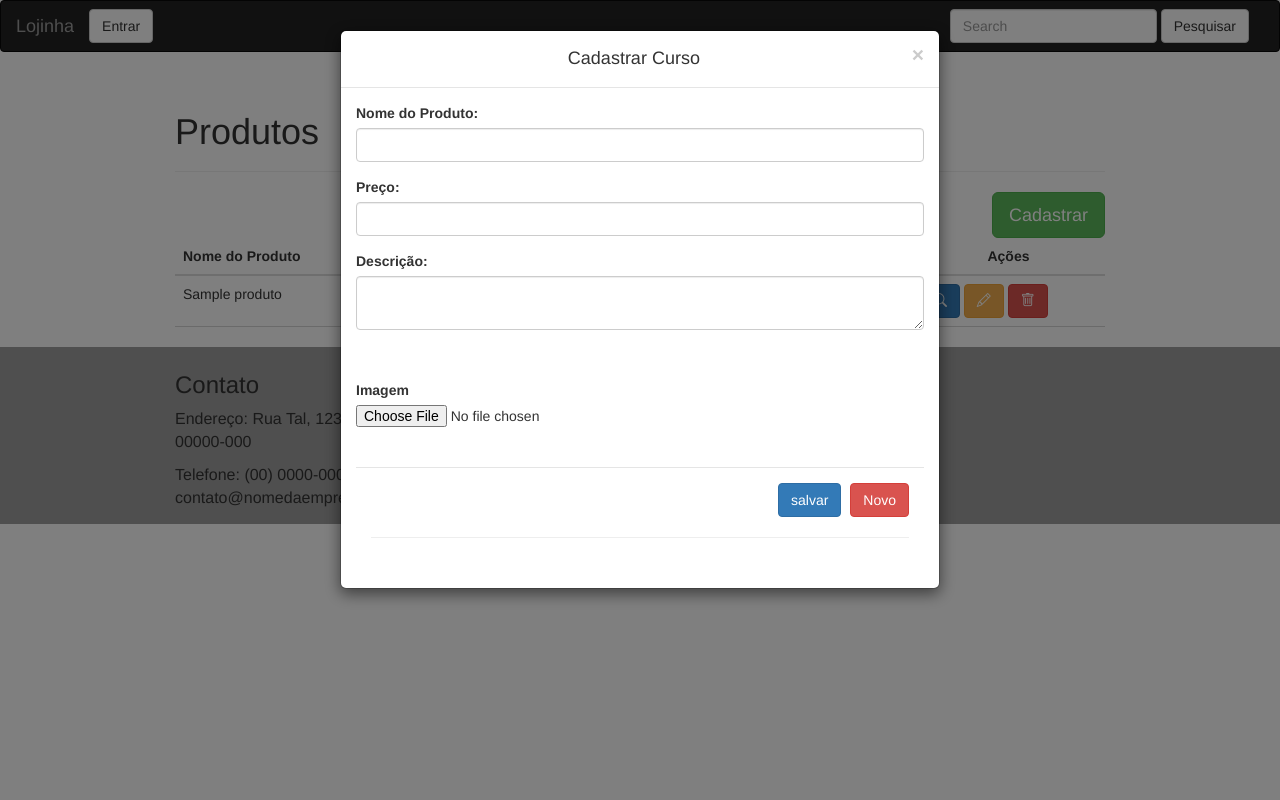
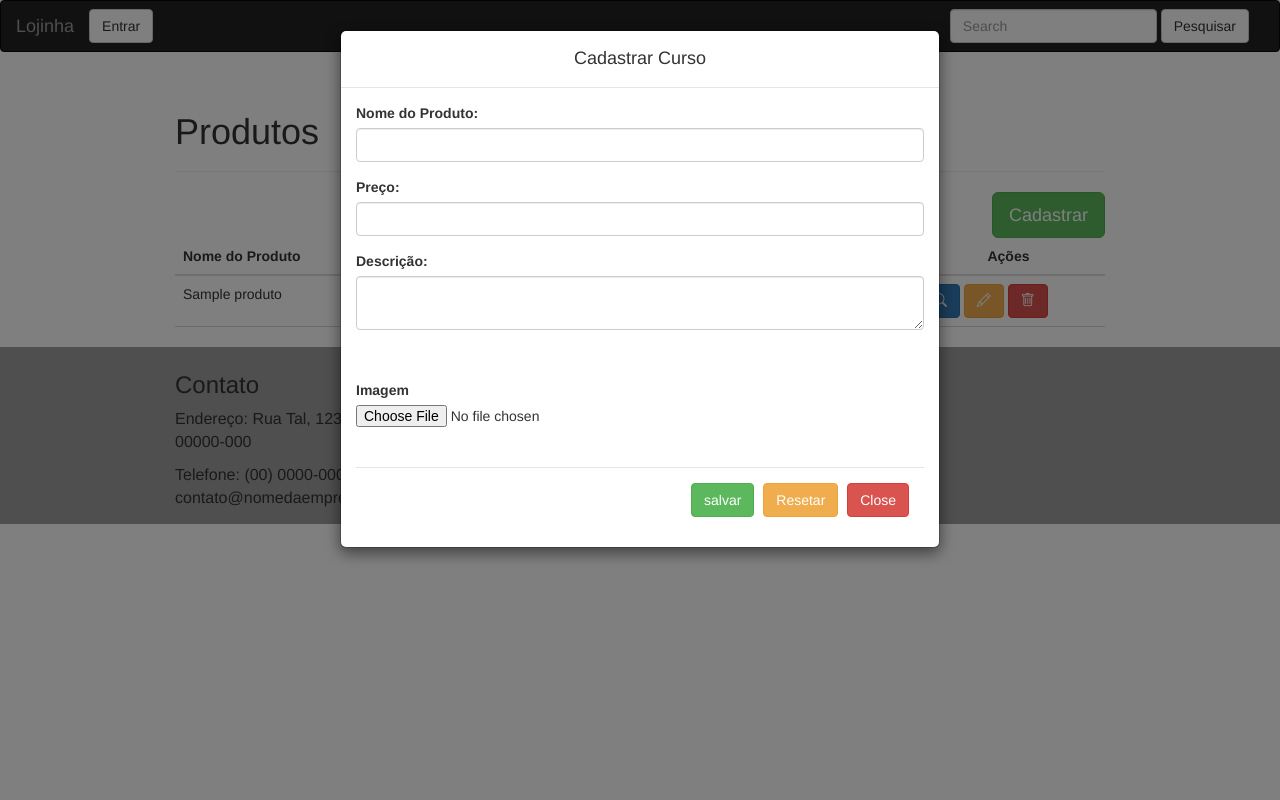
Before and after one commit to DiegoViolaSilva/Projetos, a PHP site: page /meus/Produtos.php in a window 1280 px wide, after a click on "Cadastrar". Run offline with PHP 8.4, Linux system fonts and the light colour scheme; tables that the repository leaves empty or names only in its code hold one stand-in row (values such as "Sample post"); grey boxes marked "Sample" are stand-in pictures; some libraries are stand-ins or nearby versions.

Commit message:
adcionado imagens para alteração e inicio de modificações visuais do modal

```diff
--- a/produto/Produtos.php
+++ b/produto/Produtos.php
@@ -37,8 +37,8 @@ if (isset($_REQUEST["act=save"])  && $nome_do_produto != "") {
   try {
     $nome_imagem = $_FILES['imagem']['name'];
     if ($id != "") {
-      $stmt = $conexao->prepare("UPDATE produtos SET nome_do_produto=?, preco=?,descriao=?, imagem= $nome_imagem  WHERE id = ?");
-      $stmt->bindParam(4, $id);
+      $stmt = $conexao->prepare("UPDATE produtos SET nome_do_produto=?, preco=?,descriao=?, imagem= ?  WHERE id = ?");
+      $stmt->bindParam(5, $id);
     } else {
       $stmt = $conexao->prepare("INSERT INTO produtos (nome_do_produto, preco, descriao,imagem) VALUES (?, ?, ?,?)");
     }
@@ -49,6 +49,7 @@ if (isset($_REQUEST["act=save"])  && $nome_do_produto != "") {
 
     if ($stmt->execute()) {
 
+      if ($id == ""){
       $ultimo_id = $conexao->lastInsertId();
 
           //Diretório onde o arquivo vai ser salvo
@@ -57,7 +58,11 @@ if (isset($_REQUEST["act=save"])  && $nome_do_produto != "") {
           //Criar a pasta de foto
           mkdir($diretorio, 0755);
           move_uploaded_file($_FILES['imagem']['tmp_name'], $diretorio.$nome_imagem);
+      } else {
+        $diretorio = 'imagens/' . $id.'/';
 
+        move_uploaded_file($_FILES['imagem']['tmp_name'], $diretorio.$nome_imagem);
+      }
       if ($stmt->rowCount() > 0) {
 
         // echo '<script type="text/javascript">';
@@ -227,7 +232,7 @@ if (isset($_REQUEST["act"]) && $_REQUEST["act"] == "del" && $id != "") {
       <div class="modal-dialog" role="document">
         <div class="modal-content">
           <div class="modal-header">
-            <button type="button" class="close" data-dismiss="modal" aria-label="Close"><span aria-hidden="true">&times;</span></button>
+
             <h4 class="modal-title text-center" id="myModalLabel">Cadastrar Curso</h4>
           </div>
           <div class="modal-body">
@@ -276,9 +281,10 @@ if (isset($_REQUEST["act"]) && $_REQUEST["act"] == "del" && $id != "") {
               </div>
               <div class="modal-footer">
 
-             <input type="submit" class="btn btn-primary" value="salvar"/>
-            <input type="reset" value="Novo"  class ="btn btn-danger"/>
-           <hr>
+             <input type="submit" class="btn btn-success" value="salvar"/>
+            <input type="reset" value="Resetar"  class ="btn btn-warning"/>
+            <button type="button"  class ="btn btn-danger" data-dismiss="modal">Close</button>
+
 
               </div>
             </form>
@@ -303,7 +309,10 @@ if (isset($_REQUEST["act"]) && $_REQUEST["act"] == "del" && $id != "") {
             <?php
             $stmt = $conexao->prepare("SELECT * FROM produtos");
             ($stmt->execute());
-            while ($rs = $stmt->fetch(PDO::FETCH_OBJ)) { ?>
+            while ($rs = $stmt->fetch(PDO::FETCH_OBJ)) {
+              $diretorio = 'imagens/'.$rs->id.'/'.$rs->imagem;
+
+              ?>
               <tr>
                 <td><?php echo $rs->nome_do_produto; ?></td>
                 <td><?php echo $rs->preco; ?></td>
@@ -328,8 +337,8 @@ if (isset($_REQUEST["act"]) && $_REQUEST["act"] == "del" && $id != "") {
                 <div class="modal-dialog" role="document">
                   <div class="modal-content">
                     <div class="modal-header">
-                      <button type="button" class="close" data-dismiss="modal" aria-label="Close"><span aria-hidden="true">&times;</span></button>
-                      <h3 class="modal-title text-center" id="myModalLabel"><strong><?php echo  $rs->nome_do_produto; ?></strong></h3>
+                      <!-- <button type="button" class="close" data-dismiss="modal" aria-label="Close"><span aria-hidden="true">&times;</span></button> -->
+                    <h3 class="modal-title text-center" id="myModalLabel"><strong><?php echo  $rs->nome_do_produto; ?></strong></h3>
                     </div>
                     <div class="modal-body">
 
@@ -347,8 +356,13 @@ if (isset($_REQUEST["act"]) && $_REQUEST["act"] == "del" && $id != "") {
 
                       <h4><strong> Imagem: </strong></h4>
                       <div  id="img-container" >
-                      <img src="imagens/<?php echo $rs->id; ?>/<?php echo $rs->imagem; ?> " heigth= 50% width = 50% >
+
+                      <img src="<?php echo $diretorio;?>" heigth= 50% width = 50% >
                       </div>
+
+                    </div>
+                    <div class ="modal-footer">
+                    <button type="button"  class ="btn btn-danger" data-dismiss="modal">Close</button>
 
                     </div>
                   </div>
@@ -365,7 +379,7 @@ if (isset($_REQUEST["act"]) && $_REQUEST["act"] == "del" && $id != "") {
       <div class="modal-dialog" role="document">
         <div class="modal-content">
           <div class="modal-header">
-            <button type="button" class="close" data-dismiss="modal" aria-label="Close"><span aria-hidden="true">&times;</span></button>
+            <!-- <button type="button" class="close" data-dismiss="modal" aria-label="Close"><span aria-hidden="true">&times;</span></button> -->
             <h4 class="modal-title" id="exampleModalLabel">Alteração de Produtos</h4>
           </div>
           <div class="modal-body">
@@ -381,8 +395,19 @@ if (isset($_REQUEST["act"]) && $_REQUEST["act"] == "del" && $id != "") {
               </div>
               <div class="form-group">
                 <label for="message-text" class="control-label">Descrição:</label>
-                <textarea name="descricao" class="form-control" id="descriao-text"></textarea>
+                <textarea name="descriao" class="form-control" id="descriao-text"></textarea>
+                </div>
+              <div id="img-container" class="form-group" >
+               <img id="preview" src=""  heigth= 50% width = 50%>
               </div>
+              <div>
+              </div class="form-group">
+              <label for="message-text" class="control-label">Imagem:</label>
+
+              <input  id="img-input" type="file" name="imagem" class="form-control">
+
+              <div>
+
               <input name="id" type="hidden" id="id_produto"<?php
                                               if (isset($id) && $id != null || $id != "") {
                                                 echo "value=\"{$id}\"";
@@ -391,8 +416,9 @@ if (isset($_REQUEST["act"]) && $_REQUEST["act"] == "del" && $id != "") {
               <div class="modal-footer">
                 <label class="label">
 
-                <input type="submit"class="btn btn-danger"  value="Alterar"  />
-                <button type="button" class="btn btn-primary" data-dismiss="modal">Cancelar</button>
+                <input type="submit"class="btn btn-success"  value="Alterar"  />
+                <input type="reset" value="Resetar"  class ="btn btn-warning"/>
+                <button type="button" class="btn btn-danger" data-dismiss="modal">Cancelar</button>
                 </label>
               </div>
             </form>
@@ -401,9 +427,8 @@ if (isset($_REQUEST["act"]) && $_REQUEST["act"] == "del" && $id != "") {
       </div>
     </div>
     <!-- Fim Modal Alterar -->
-
-
   </div>
+ </div>
   <!-- MAIN -->
   <footer>
     <div class="container">
```
Also changed, not shown: produto/imagens/21/gato.jpg (added), produto/imagens/29/tec.jpg (added).
